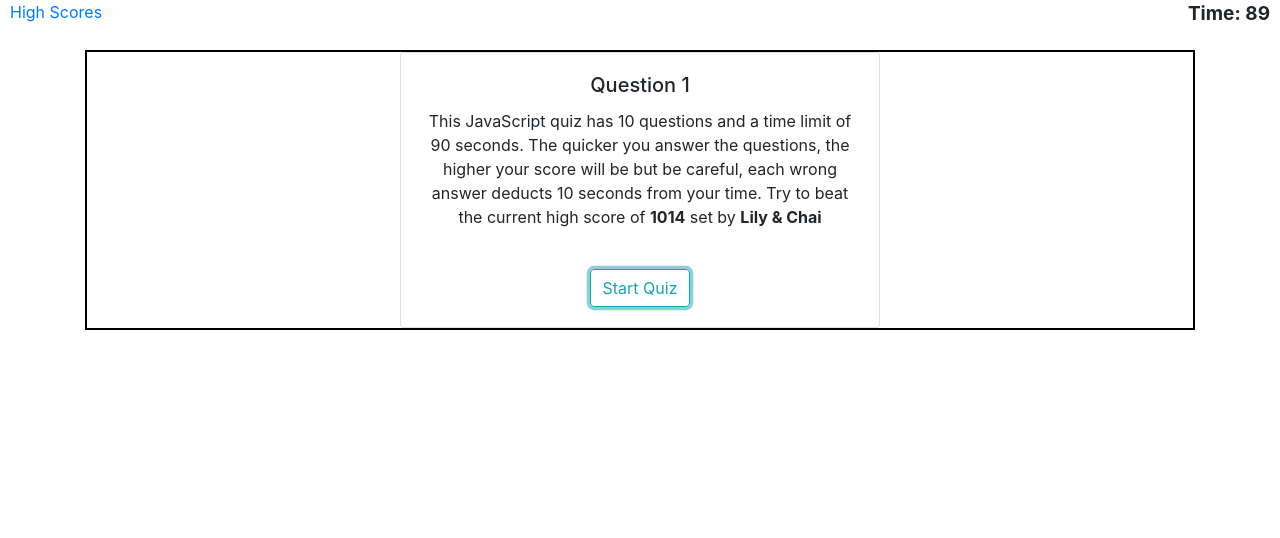
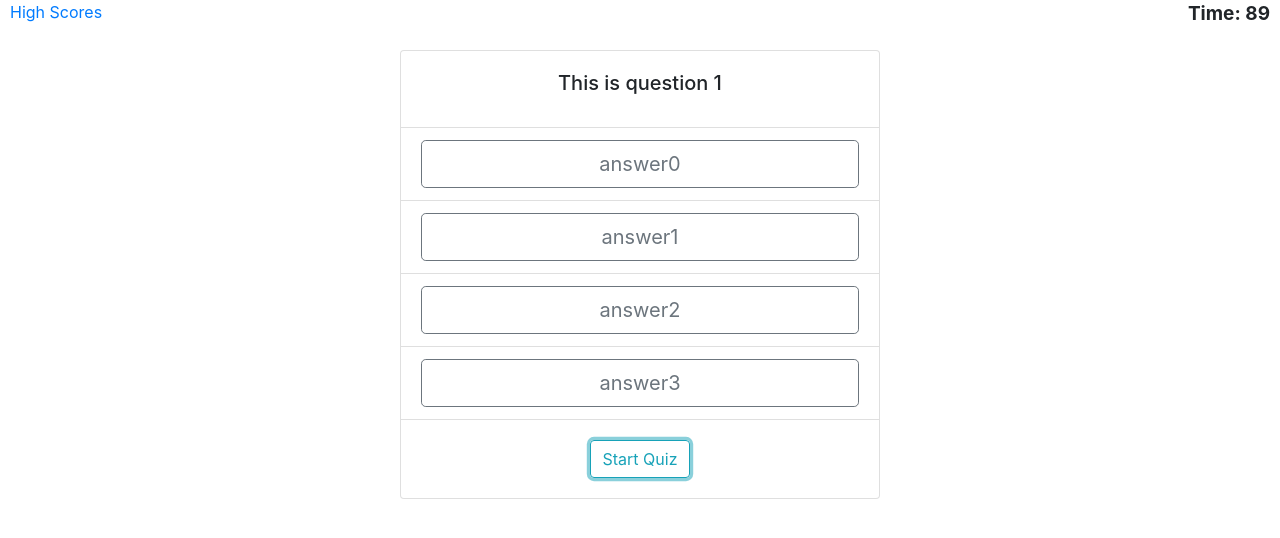
Before and after one commit to tutchings/4_codeQuiz, a plain HTML site: page index.html in a window 1280 px wide. Both pictures are taken after a click on the button "Start Quiz". Drawn offline with nearby package versions, Linux system fonts and the light colour scheme.

Commit message:
Implemented timer and loop for quiz questions

```diff
--- a/index.html
+++ b/index.html
@@ -9,7 +9,7 @@
     <link rel="stylesheet" href="https://stackpath.bootstrapcdn.com/bootstrap/4.5.2/css/bootstrap.min.css" integrity="sha384-JcKb8q3iqJ61gNV9KGb8thSsNjpSL0n8PARn9HuZOnIxN0hoP+VmmDGMN5t9UJ0Z" crossorigin="anonymous">
     <link rel="stylesheet" type="text/css" href="style.css">
 
-    <title>Hello, world!</title>
+    <title>JavaScript Code Quiz</title>
   </head>
   <body>
     <header>
@@ -30,10 +30,10 @@
                   </p>
                 </div>
                 <ul class="list-group list-group-flush" id="answerList" style="display:none;">
-                  <li class="list-group-item"></li>
-                  <li class="list-group-item"></li>
-                  <li class="list-group-item"></li>
-                  <li class="list-group-item"></li>
+                  <li class="list-group-item"><button type="button" class="btn btn-outline-secondary btn-lg btn-block" id="0"></button></li>
+                  <li class="list-group-item"><button type="button" class="btn btn-outline-secondary btn-lg btn-block" id="1"></button></li>
+                  <li class="list-group-item"><button type="button" class="btn btn-outline-secondary btn-lg btn-block" id="2"></button></li>
+                  <li class="list-group-item"><button type="button" class="btn btn-outline-secondary btn-lg btn-block" id="3"></button></li>
                 </ul>
                 <div class="card-body">
                     <button type="button" class="btn btn-outline-info" id="startQuizBtn">Start Quiz</button>
--- a/script.js
+++ b/script.js
@@ -1,109 +1,111 @@
 var question = document.querySelector('#question');
+var quizDescription = document.querySelector('#quiz-description');
 var answerList = document.querySelector('#answerList');
 var startQuiz = document.querySelector('#startQuizBtn');
 var timer = document.querySelector('#timer');
 var timeRemaining = 90;
+var questionNumber = 0;
 
 var quizObjectArray = [
     {
-        question: 'queston 1',
+        question: 'This is question 1',
         answers: [
             'answer0',
             'answer1',
             'answer2',
             'answer3'
         ],
-        correctAnswer: 'answer3'
+        correctAnswer: '0'
     },
     {
-        question: 'queston 2',
+        question: 'This is question 2',
         answers: [
             'answer0',
             'answer1',
             'answer2',
             'answer3'
         ],
-        correctAnswer: 'answer3'
+        correctAnswer: '0'
     },
     {
-        question: 'queston 3',
+        question: 'This is question 3',
         answers: [
             'answer0',
             'answer1',
             'answer2',
             'answer3'
         ],
-        correctAnswer: 'answer3'
+        correctAnswer: '0'
     },
     {
-        question: 'queston 4',
+        question: 'This is question 4',
         answers: [
             'answer0',
             'answer1',
             'answer2',
             'answer3'
         ],
-        correctAnswer: 'answer3'
+        correctAnswer: '0'
     },
     {
-        question: 'queston 5',
+        question: 'This is question 5',
         answers: [
             'answer0',
             'answer1',
             'answer2',
             'answer3'
         ],
-        correctAnswer: 'answer3'
+        correctAnswer: '0'
     },
     {
-        question: 'queston 7',
+        question: 'This is question 6',
         answers: [
             'answer0',
             'answer1',
             'answer2',
             'answer3'
         ],
-        correctAnswer: 'answer3'
+        correctAnswer: '0'
     },
     {
-        question: 'queston 7',
+        question: 'This is question 7',
         answers: [
             'answer0',
             'answer1',
             'answer2',
             'answer3'
         ],
-        correctAnswer: 'answer3'
+        correctAnswer: '0'
     },
     {
-        question: 'queston 8',
+        question: 'This is question 8',
         answers: [
             'answer0',
             'answer1',
             'answer2',
             'answer3'
         ],
-        correctAnswer: 'answer3'
+        correctAnswer: '0'
     },
     {
-        question: 'queston 9',
+        question: 'This is question 9',
         answers: [
             'answer0',
             'answer1',
             'answer2',
             'answer3'
         ],
-        correctAnswer: 'answer3'
+        correctAnswer: '0'
     },
     {
-        question: 'queston 10',
+        question: 'This is question 10',
         answers: [
             'answer0',
             'answer1',
             'answer2',
             'answer3'
         ],
-        correctAnswer: 'answer3'
+        correctAnswer: '0'
     }
 ];
 
@@ -119,8 +121,32 @@ function time() {
     }, 1000)
 }
 
+function displayQuestion() {
+    question.textContent = quizObjectArray[questionNumber].question;
+    quizDescription.textContent = '';
+    for (var i = 0; i < 4; i++){
+        document.getElementById(i).textContent = quizObjectArray[questionNumber].answers[i];
+    }
+    answerList.style.display = '';
+}
+
 
 startQuiz.addEventListener('click', function(){
     time();
-    question.textContent = "Question 1";
+    displayQuestion();
+
+
+    answerList.addEventListener('click', function(event){
+        event.preventDefault();
+        if (event.target.matches("button")) {
+            var userAnswer = event.target.id;
+
+            if (userAnswer !== quizObjectArray[questionNumber].correctAnswer){
+                timeRemaining = timeRemaining - 10;
+            } else if (userAnswer === quizObjectArray[questionNumber].correctAnswer){
+                questionNumber++;
+                displayQuestion();
+            }
+        }
+    })
 });
--- a/style.css
+++ b/style.css
@@ -24,7 +24,6 @@ header {
 }
 
 .main-content {
-    border: 2px solid black;
     text-align: center;
 }
 
```
